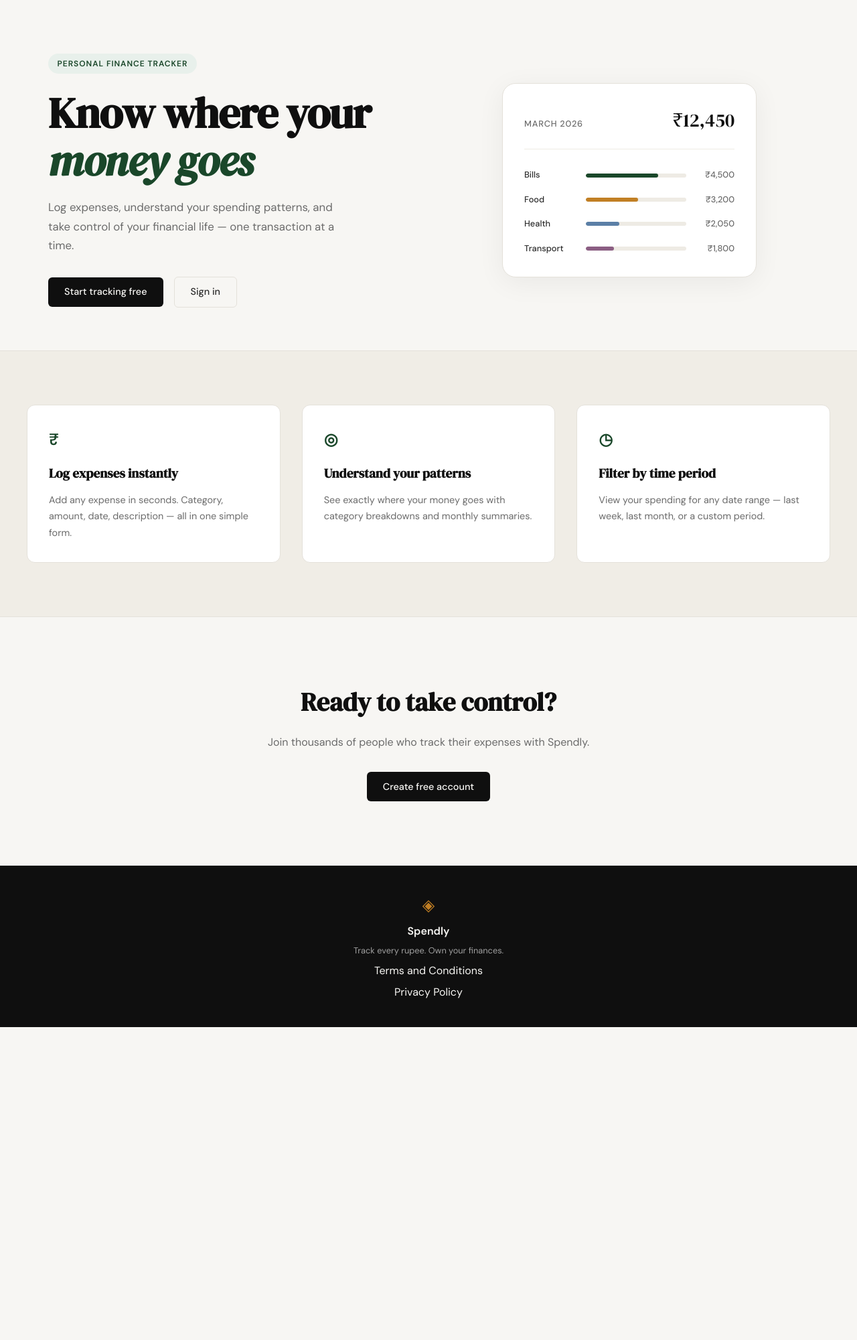
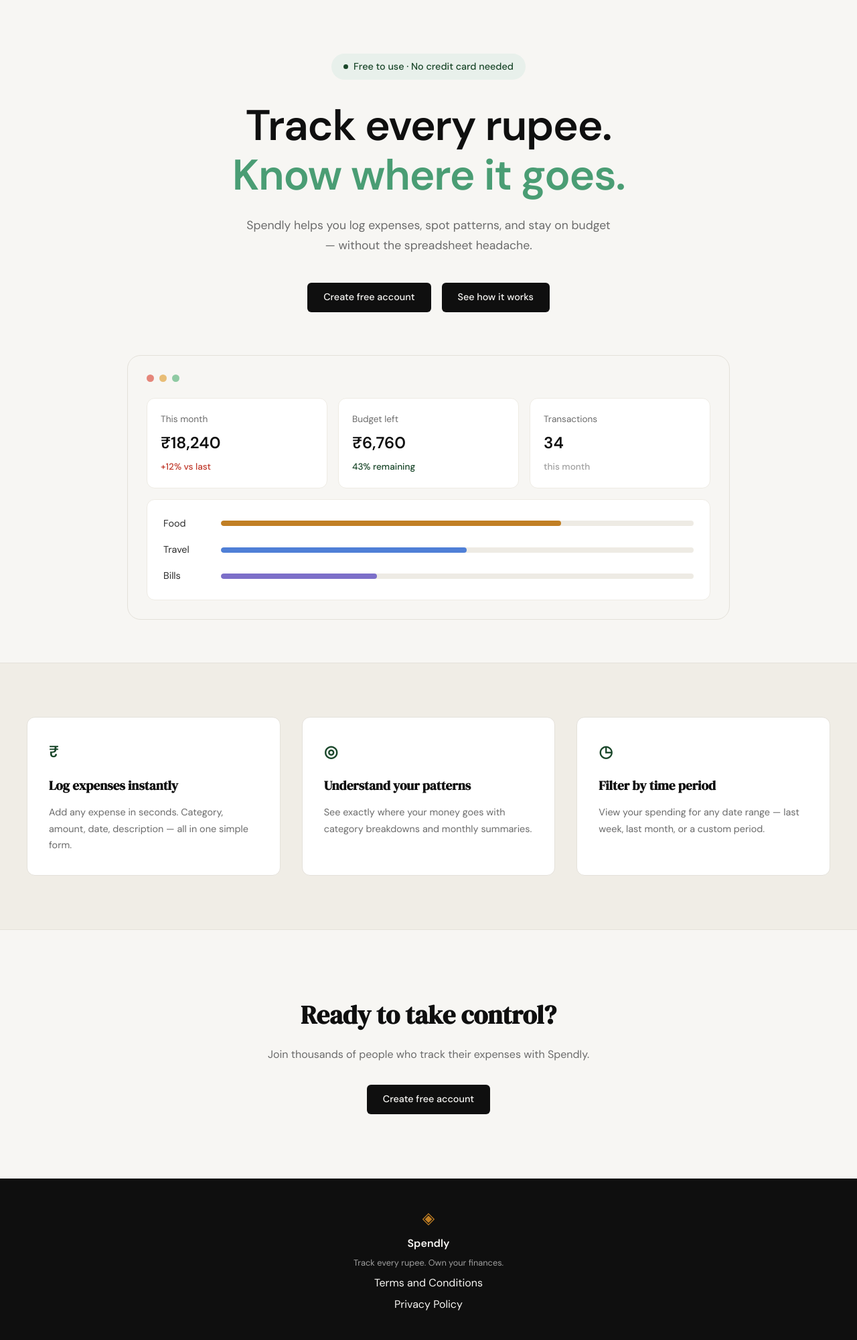
Before and after one commit to dishavarshney-1212/splendly, a Flask app: page / in a window 1280 px wide. Shown: the part 61-2061 px from the top of the page at 67% size. Before the commit the page ends 1594 px from the top, so only its background shows below. Run offline with Flask 3, Linux system fonts and the light colour scheme.

Commit message:
landing: redesign hero section to match mockup

```diff
--- a/static/css/style.css
+++ b/static/css/style.css
@@ -18,6 +18,7 @@
     --danger-light: #fdecea;
     --border: #e4e1da;
     --border-soft: #eeebe4;
+    --hero-green: #4a9d74;
 
     --font-display: 'DM Serif Display', Georgia, serif;
     --font-body: 'DM Sans', system-ui, sans-serif;
@@ -125,53 +126,69 @@
 
 .hero {
     padding: 5rem 2rem 4rem;
-    display: grid;
-    grid-template-columns: 1fr 1fr;
-    gap: 4rem;
+    display: flex;
+    flex-direction: column;
     align-items: center;
+    text-align: center;
     max-width: var(--max-width);
     margin: 0 auto;
 }
 
+.hero-inner {
+    max-width: 700px;
+    display: flex;
+    flex-direction: column;
+    align-items: center;
+}
+
 .hero-badge {
-    display: inline-block;
+    display: inline-flex;
+    align-items: center;
+    gap: 0.5rem;
     background: var(--accent-light);
     color: var(--accent);
-    font-size: 0.75rem;
-    font-weight: 600;
-    letter-spacing: 0.08em;
-    text-transform: uppercase;
-    padding: 0.35rem 0.85rem;
+    font-size: 0.9rem;
+    font-weight: 500;
+    padding: 0.5rem 1.1rem;
     border-radius: 999px;
+    margin-bottom: 2rem;
+}
+
+.hero-badge-dot {
+    width: 7px;
+    height: 7px;
+    border-radius: 50%;
+    background: var(--accent);
+    flex-shrink: 0;
+}
+
+.hero-title {
+    font-family: var(--font-body);
+    font-weight: 700;
+    font-size: clamp(2.75rem, 6vw, 4rem);
+    line-height: 1.15;
+    letter-spacing: -0.02em;
+    color: var(--ink);
     margin-bottom: 1.5rem;
 }
 
-.hero-title {
-    font-family: var(--font-display);
-    font-size: clamp(2.5rem, 5vw, 4rem);
-    line-height: 1.1;
-    letter-spacing: -0.02em;
-    color: var(--ink);
-    margin-bottom: 1.25rem;
-}
-
-.hero-title em {
-    font-style: italic;
-    color: var(--accent);
+.hero-title-accent {
+    color: var(--hero-green);
 }
 
 .hero-subtitle {
-    font-size: 1.05rem;
+    font-size: 1.1rem;
     color: var(--ink-muted);
     line-height: 1.7;
-    max-width: 460px;
-    margin-bottom: 2rem;
+    max-width: 560px;
+    margin-bottom: 2.5rem;
 }
 
 .hero-actions {
     display: flex;
     gap: 1rem;
     align-items: center;
+    margin-bottom: 4rem;
 }
 
 /* ------------------------------------------------------------------ */
@@ -181,58 +198,98 @@
 .hero-visual {
     display: flex;
     justify-content: center;
+    width: 100%;
 }
 
 .mock-card {
-    background: var(--paper-card);
+    background: var(--paper);
     border: 1px solid var(--border);
     border-radius: var(--radius-lg);
-    padding: 2rem;
+    padding: 1.75rem;
     width: 100%;
-    max-width: 380px;
-    box-shadow: 0 8px 40px rgba(0,0,0,0.06);
+    max-width: 900px;
 }
 
-.mock-card-header {
+.mock-card-dots {
     display: flex;
-    justify-content: space-between;
-    align-items: baseline;
-    margin-bottom: 1.75rem;
-    padding-bottom: 1.25rem;
-    border-bottom: 1px solid var(--border-soft);
+    gap: 0.5rem;
+    margin-bottom: 1.5rem;
 }
 
-.mock-label {
-    font-size: 0.8rem;
-    font-weight: 500;
-    color: var(--ink-muted);
-    text-transform: uppercase;
-    letter-spacing: 0.06em;
+.mock-dot {
+    width: 11px;
+    height: 11px;
+    border-radius: 50%;
 }
 
-.mock-total {
-    font-family: var(--font-display);
-    font-size: 1.75rem;
+.mock-dot-red { background: #e5867a; }
+.mock-dot-yellow { background: #e8bd76; }
+.mock-dot-green { background: #8fcaa3; }
+
+.mock-stats {
+    display: grid;
+    grid-template-columns: repeat(3, 1fr);
+    gap: 1rem;
+    margin-bottom: 1rem;
+}
+
+.mock-stat {
+    background: var(--paper-card);
+    border: 1px solid var(--border-soft);
+    border-radius: var(--radius-md);
+    padding: 1.25rem;
+    text-align: left;
+    display: flex;
+    flex-direction: column;
+    gap: 0.35rem;
+}
+
+.mock-stat-label {
+    font-size: 0.85rem;
+    color: var(--ink-muted);
+}
+
+.mock-stat-value {
+    font-family: var(--font-body);
+    font-weight: 700;
+    font-size: 1.5rem;
     color: var(--ink);
 }
 
-.mock-bars { display: flex; flex-direction: column; gap: 1rem; }
+.mock-stat-delta {
+    font-size: 0.85rem;
+    font-weight: 500;
+}
+
+.mock-stat-delta-red { color: var(--danger); }
+.mock-stat-delta-green { color: var(--accent); }
+.mock-stat-delta-muted { color: var(--ink-faint); }
+
+.mock-bars-card {
+    background: var(--paper-card);
+    border: 1px solid var(--border-soft);
+    border-radius: var(--radius-md);
+    padding: 1.5rem;
+    display: flex;
+    flex-direction: column;
+    gap: 1rem;
+}
 
 .mock-bar-row {
     display: grid;
-    grid-template-columns: 80px 1fr 60px;
+    grid-template-columns: 70px 1fr;
     align-items: center;
-    gap: 0.75rem;
+    gap: 1rem;
 }
 
 .mock-cat {
-    font-size: 0.8rem;
-    font-weight: 500;
+    font-size: 0.9rem;
     color: var(--ink-soft);
+    text-align: left;
 }
 
 .mock-bar-track {
-    height: 6px;
+    height: 8px;
     background: var(--border-soft);
     border-radius: 999px;
     overflow: hidden;
@@ -240,21 +297,13 @@
 
 .mock-bar {
     height: 100%;
-    background: var(--accent);
     border-radius: 999px;
     transition: width 0.6s ease;
 }
 
-.mock-bar-2 { background: var(--accent-2); }
-.mock-bar-3 { background: #5b7fa6; }
-.mock-bar-4 { background: #8b5e83; }
-
-.mock-amt {
-    font-size: 0.8rem;
-    font-weight: 500;
-    color: var(--ink-muted);
-    text-align: right;
-}
+.mock-bar-food { background: var(--accent-2); }
+.mock-bar-travel { background: #4f7fd6; }
+.mock-bar-bills { background: #7c6fc9; }
 
 /* ------------------------------------------------------------------ */
 /* Buttons                                                             */
--- a/templates/landing.html
+++ b/templates/landing.html
@@ -6,55 +6,62 @@
 
 <section class="hero">
     <div class="hero-inner">
-        <div class="hero-badge">Personal Finance Tracker</div>
+        <div class="hero-badge"><span class="hero-badge-dot"></span>Free to use · No credit card needed</div>
         <h1 class="hero-title">
-            Know where your<br>
-            <em>money goes</em>
+            Track every rupee.<br>
+            <span class="hero-title-accent">Know where it goes.</span>
         </h1>
         <p class="hero-subtitle">
-            Log expenses, understand your spending patterns,
-            and take control of your financial life —
-            one transaction at a time.
+            Spendly helps you log expenses, spot patterns, and stay
+            on budget — without the spreadsheet headache.
         </p>
         <div class="hero-actions">
-            <a href="{{ url_for('register') }}" class="btn-primary">Start tracking free</a>
-            <a href="{{ url_for('login') }}" class="btn-ghost">Sign in</a>
+            <a href="{{ url_for('register') }}" class="btn-primary">Create free account</a>
+            <a href="#" class="btn-primary">See how it works</a>
         </div>
     </div>
     <div class="hero-visual">
         <div class="mock-card">
-            <div class="mock-card-header">
-                <span class="mock-label">March 2026</span>
-                <span class="mock-total">₹12,450</span>
+            <div class="mock-card-dots">
+                <span class="mock-dot mock-dot-red"></span>
+                <span class="mock-dot mock-dot-yellow"></span>
+                <span class="mock-dot mock-dot-green"></span>
             </div>
-            <div class="mock-bars">
+            <div class="mock-stats">
+                <div class="mock-stat">
+                    <span class="mock-stat-label">This month</span>
+                    <span class="mock-stat-value">₹18,240</span>
+                    <span class="mock-stat-delta mock-stat-delta-red">+12% vs last</span>
+                </div>
+                <div class="mock-stat">
+                    <span class="mock-stat-label">Budget left</span>
+                    <span class="mock-stat-value">₹6,760</span>
+                    <span class="mock-stat-delta mock-stat-delta-green">43% remaining</span>
+                </div>
+                <div class="mock-stat">
+                    <span class="mock-stat-label">Transactions</span>
+                    <span class="mock-stat-value">34</span>
+                    <span class="mock-stat-delta mock-stat-delta-muted">this month</span>
+                </div>
+            </div>
+            <div class="mock-bars-card">
+                <div class="mock-bar-row">
+                    <span class="mock-cat">Food</span>
+                    <div class="mock-bar-track">
+                        <div class="mock-bar mock-bar-food" style="width: 72%"></div>
+                    </div>
+                </div>
+                <div class="mock-bar-row">
+                    <span class="mock-cat">Travel</span>
+                    <div class="mock-bar-track">
+                        <div class="mock-bar mock-bar-travel" style="width: 52%"></div>
+                    </div>
+                </div>
                 <div class="mock-bar-row">
                     <span class="mock-cat">Bills</span>
                     <div class="mock-bar-track">
-                        <div class="mock-bar" style="width: 72%"></div>
+                        <div class="mock-bar mock-bar-bills" style="width: 33%"></div>
                     </div>
-                    <span class="mock-amt">₹4,500</span>
-                </div>
-                <div class="mock-bar-row">
-                    <span class="mock-cat">Food</span>
-                    <div class="mock-bar-track">
-                        <div class="mock-bar mock-bar-2" style="width: 52%"></div>
-                    </div>
-                    <span class="mock-amt">₹3,200</span>
-                </div>
-                <div class="mock-bar-row">
-                    <span class="mock-cat">Health</span>
-                    <div class="mock-bar-track">
-                        <div class="mock-bar mock-bar-3" style="width: 33%"></div>
-                    </div>
-                    <span class="mock-amt">₹2,050</span>
-                </div>
-                <div class="mock-bar-row">
-                    <span class="mock-cat">Transport</span>
-                    <div class="mock-bar-track">
-                        <div class="mock-bar mock-bar-4" style="width: 28%"></div>
-                    </div>
-                    <span class="mock-amt">₹1,800</span>
                 </div>
             </div>
         </div>
```
